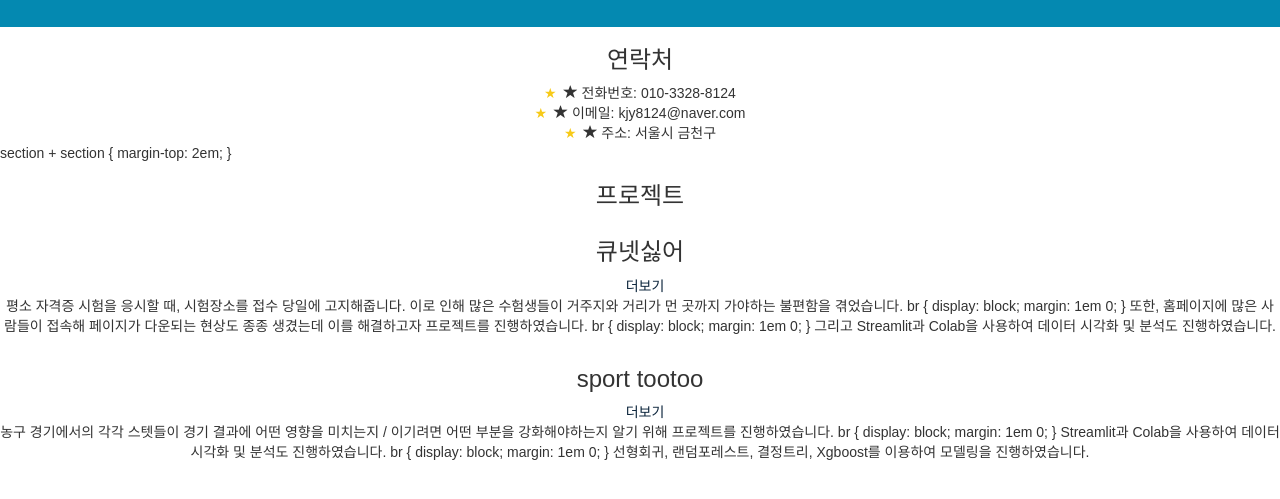
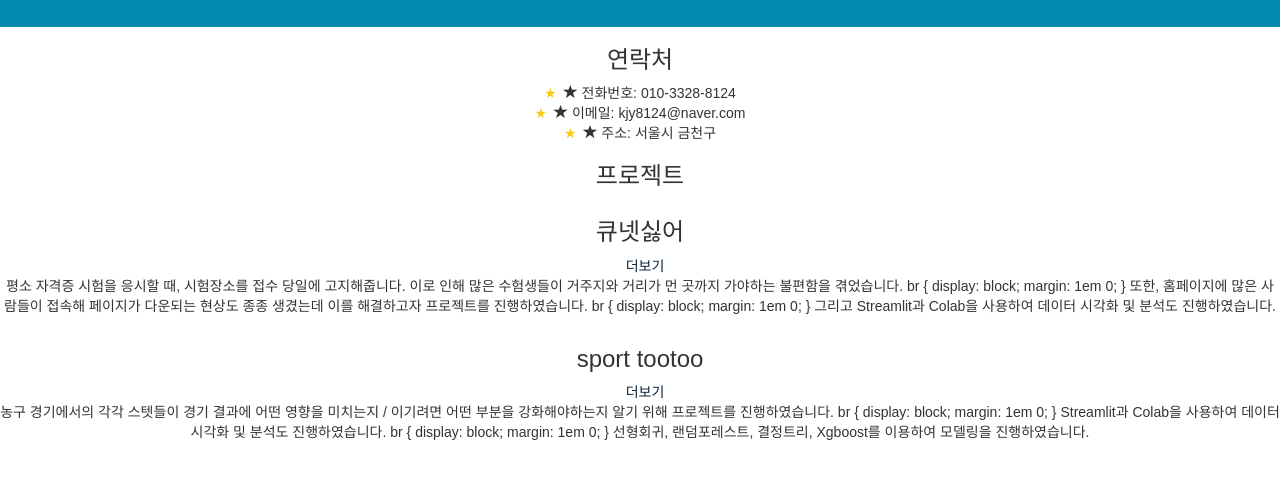
Before and after one commit to jyeongvv/my_webpage, a plain HTML site: page index.html in a window 1280 px wide. Shown: the part 83-582 px from the top of the page. Drawn offline with nearby package versions, Linux system fonts and the light colour scheme.

Commit message:
공백추가

```diff
--- a/index.html
+++ b/index.html
@@ -27,9 +27,10 @@
 		</ul>
 	</section>
 
-    section + section {
-        margin-top: 2em;
-      }
+
+    <!-- 공백 추가 -->
+    <!-- 공백 추가 -->
+    <!-- 공백 추가 -->
 
 
 	<!-- 프로젝트 섹션 -->
```
